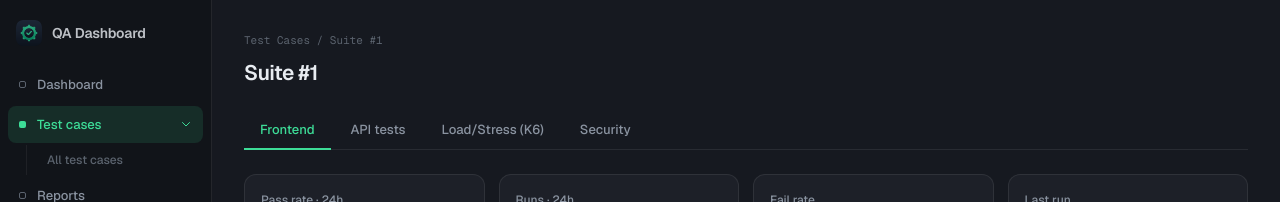
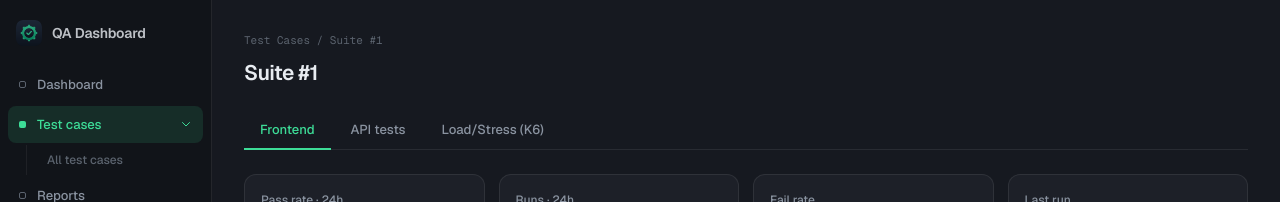
Before and after one commit to Shakhzod199/QA-MIIT-Automation, a Next.js app: page /suites/1 in a window 1280 px wide. Shown: the top 202 px of the page. Built offline with nearby package versions, Linux system fonts and the light colour scheme.

Commit message:
Telegram message info updated

```diff
--- a/app/m/page.tsx
+++ b/app/m/page.tsx
@@ -5,6 +5,7 @@ import useSWR from "swr";
 import { useI18n } from "@/components/I18nProvider";
 import { useCurrentUser } from "@/components/UserProvider";
 import { hasRole } from "@/lib/permissions";
+import { runsRefreshInterval } from "@/lib/runsPolling";
 import { formatRelativeTime } from "@/lib/format";
 import type {
   RunSummary,
@@ -46,7 +47,7 @@ export default function MobileDashboard() {
   const { data: runsData, mutate: mutateRuns } = useSWR<RunsResponse>(
     "/api/runs?per_page=20",
     fetcher,
-    { refreshInterval: 15000 }
+    { refreshInterval: runsRefreshInterval }
   );
 
   const [pending, setPending] = useState<Record<number, boolean>>({});
--- a/app/page.tsx
+++ b/app/page.tsx
@@ -9,6 +9,7 @@ import { SuiteTestCasesSection } from "@/components/SuiteTestCasesSection";
 import { useCurrentUser } from "@/components/UserProvider";
 import { useI18n } from "@/components/I18nProvider";
 import { hasRole } from "@/lib/permissions";
+import { runsRefreshInterval } from "@/lib/runsPolling";
 import { formatDuration, formatRelativeTime } from "@/lib/format";
 import type { RunsResponse, RunSummary, WorkflowsResponse } from "@/lib/types";
 
@@ -220,7 +221,7 @@ export default function DashboardPage() {
   const { data: runsData, mutate: mutateRuns } = useSWR<RunsResponse>(
     "/api/runs?per_page=50",
     fetcher,
-    { refreshInterval: 15000 }
+    { refreshInterval: runsRefreshInterval }
   );
 
   const handleRefresh = async () => {
--- a/app/reports/[id]/page.tsx
+++ b/app/reports/[id]/page.tsx
@@ -13,7 +13,10 @@ const fetcher = (url: string) => fetch(url).then((res) => res.json());
 export default function RunDetailPage({ params }: { params: Promise<{ id: string }> }) {
   const { id } = use(params);
   const { data } = useSWR<RunDetailResponse>(`/api/runs/${id}`, fetcher, {
-    refreshInterval: 15000,
+    // Poll fast while this specific run is still live, so "still running" on
+    // screen can't lag behind what GitHub/Telegram already reported for long.
+    refreshInterval: (latest) =>
+      latest?.run?.status === "in_progress" || latest?.run?.status === "queued" ? 5000 : 15000,
   });
   // Test-level results only exist once the run has finished and uploaded its
   // report artifact, so only fetch them for completed runs.
--- a/app/reports/page.tsx
+++ b/app/reports/page.tsx
@@ -5,6 +5,7 @@ import useSWR from "swr";
 import { ReportCard } from "@/components/ReportCard";
 import { RefreshButton } from "@/components/RefreshButton";
 import { useI18n } from "@/components/I18nProvider";
+import { runsRefreshInterval } from "@/lib/runsPolling";
 import type { RunsResponse } from "@/lib/types";
 
 const fetcher = (url: string) => fetch(url).then((res) => res.json());
@@ -23,7 +24,7 @@ type SortOrder = "newest" | "oldest";
 export default function ReportsPage() {
   const { t } = useI18n();
   const { data, mutate } = useSWR<RunsResponse>("/api/runs?per_page=50", fetcher, {
-    refreshInterval: 15000,
+    refreshInterval: runsRefreshInterval,
   });
 
   const [search, setSearch] = useState("");
--- a/app/trends/page.tsx
+++ b/app/trends/page.tsx
@@ -4,6 +4,7 @@ import { useState } from "react";
 import useSWR from "swr";
 import { TrendsView } from "@/components/TrendsCharts";
 import { useI18n } from "@/components/I18nProvider";
+import { runsRefreshInterval } from "@/lib/runsPolling";
 import type { RunsResponse } from "@/lib/types";
 
 const fetcher = (url: string) => fetch(url).then((res) => res.json());
@@ -13,7 +14,7 @@ export default function TrendsPage() {
   const { t } = useI18n();
   const [count, setCount] = useState(50);
   const { data, isLoading } = useSWR<RunsResponse>(`/api/runs?per_page=${count}`, fetcher, {
-    refreshInterval: 30000,
+    refreshInterval: runsRefreshInterval,
   });
 
   const runs = data?.runs ?? [];
--- a/components/SuiteTestCaseList.tsx
+++ b/components/SuiteTestCaseList.tsx
@@ -9,6 +9,7 @@ import { InfoIcon } from "@/components/icons";
 import { getSuiteDisabledReason } from "@/lib/disabledSuites";
 import { hasRole } from "@/lib/permissions";
 import { getTestDescription } from "@/lib/testDescriptions";
+import { runsRefreshInterval } from "@/lib/runsPolling";
 import type { RunSummary, RunsResponse, TestCaseResult, TestReportResponse, TriggerResponse } from "@/lib/types";
 
 const fetcher = (url: string) => fetch(url).then((res) => res.json());
@@ -58,7 +59,9 @@ export function SuiteTestCaseList({
   const { t, locale } = useI18n();
   const [infoTest, setInfoTest] = useState<TestCaseResult | null>(null);
 
-  const { data: runsData, mutate: mutateRuns } = useSWR<RunsResponse>("/api/runs?per_page=50", fetcher);
+  const { data: runsData, mutate: mutateRuns } = useSWR<RunsResponse>("/api/runs?per_page=50", fetcher, {
+    refreshInterval: runsRefreshInterval,
+  });
 
   const currentUser = useCurrentUser();
   const canTrigger = !currentUser || hasRole(currentUser.role, "editor");
@@ -81,7 +84,12 @@ export function SuiteTestCaseList({
 
   const { data: testsData, isLoading } = useSWR<TestReportResponse>(
     latestRunId ? `/api/runs/${latestRunId}/tests` : null,
-    fetcher
+    fetcher,
+    // See app/suites/[id]/page.tsx's identical override for why: without
+    // this, switching to a workflow+runType with no completed run yet (key
+    // goes to null) keeps showing whatever unrelated run's test list was
+    // last fetched, instead of the empty state.
+    { keepPreviousData: false }
   );
 
   const tests = testsData?.tests ?? [];
--- a/components/TypeTabs.tsx
+++ b/components/TypeTabs.tsx
@@ -2,6 +2,7 @@
 
 import { useRouter } from "next/navigation";
 import { useI18n } from "@/components/I18nProvider";
+import { suiteHasSecurityTests } from "@/lib/securitySuites";
 
 const TABS = [
   { type: "frontend", key: "suite.frontend" },
@@ -17,7 +18,16 @@ type SuiteType = (typeof TABS)[number]["type"];
  * (components/SidebarNav.tsx TYPE_SUBLINKS) so switching test type doesn't
  * require going back to the sidebar.
  */
-export function TypeTabs({ workflowId, active }: { workflowId: number; active: SuiteType }) {
+export function TypeTabs({
+  workflowId,
+  active,
+  workflowName,
+}: {
+  workflowId: number;
+  active: SuiteType;
+  /** Used only to decide whether the Security tab applies to this suite. */
+  workflowName?: string;
+}) {
   const { t } = useI18n();
   const router = useRouter();
 
@@ -26,9 +36,11 @@ export function TypeTabs({ workflowId, active }: { workflowId: number; active: S
     router.push(type === "frontend" ? `/suites/${workflowId}` : `/suites/${workflowId}?type=${type}`);
   };
 
+  const tabs = TABS.filter((tab) => tab.type !== "security" || suiteHasSecurityTests(workflowName));
+
   return (
     <div className="flex gap-1 border-b border-surface-border">
-      {TABS.map((tab) => {
+      {tabs.map((tab) => {
         const isActive = tab.type === active;
         return (
           <button
--- /dev/null
+++ b/lib/runsPolling.ts
@@ -0,0 +1,13 @@
+import type { RunsResponse } from "@/lib/types";
+
+/**
+ * SWR `refreshInterval` for the runs list: fast while something is actually
+ * live (so "still running" on screen doesn't lag behind what GitHub/Telegram
+ * already know for tens of seconds), slower otherwise to conserve GitHub API
+ * quota. Pass directly as `refreshInterval` — SWR re-evaluates it against the
+ * latest fetched data after every poll.
+ */
+export function runsRefreshInterval(data: RunsResponse | undefined): number {
+  const hasActiveRun = (data?.runs ?? []).some((r) => r.status === "in_progress" || r.status === "queued");
+  return hasActiveRun ? 5000 : 15000;
+}
--- /dev/null
+++ b/lib/securitySuites.ts
@@ -0,0 +1,11 @@
+// Suites that actually have a security test project wired up (a `security`
+// workflow_dispatch option + a dedicated Playwright project). Only Export
+// has this today — see export-tests.yml's `type: security` option and
+// playwright-tests/tests/export-api-security/. PMI/PMT/SEZ have no such
+// project, so their "Security" tab would only ever show an empty state;
+// hide it there until security tests are actually built for them too.
+const SECURITY_ENABLED_SUITES = new Set(["Export Tests"]);
+
+export function suiteHasSecurityTests(workflowName: string | undefined): boolean {
+  return !!workflowName && SECURITY_ENABLED_SUITES.has(workflowName);
+}
```
Also changed, not shown: app/suites/[id]/page.tsx (+13 -3 lines), 1 other file (tests, documents, lock files or other folders).
